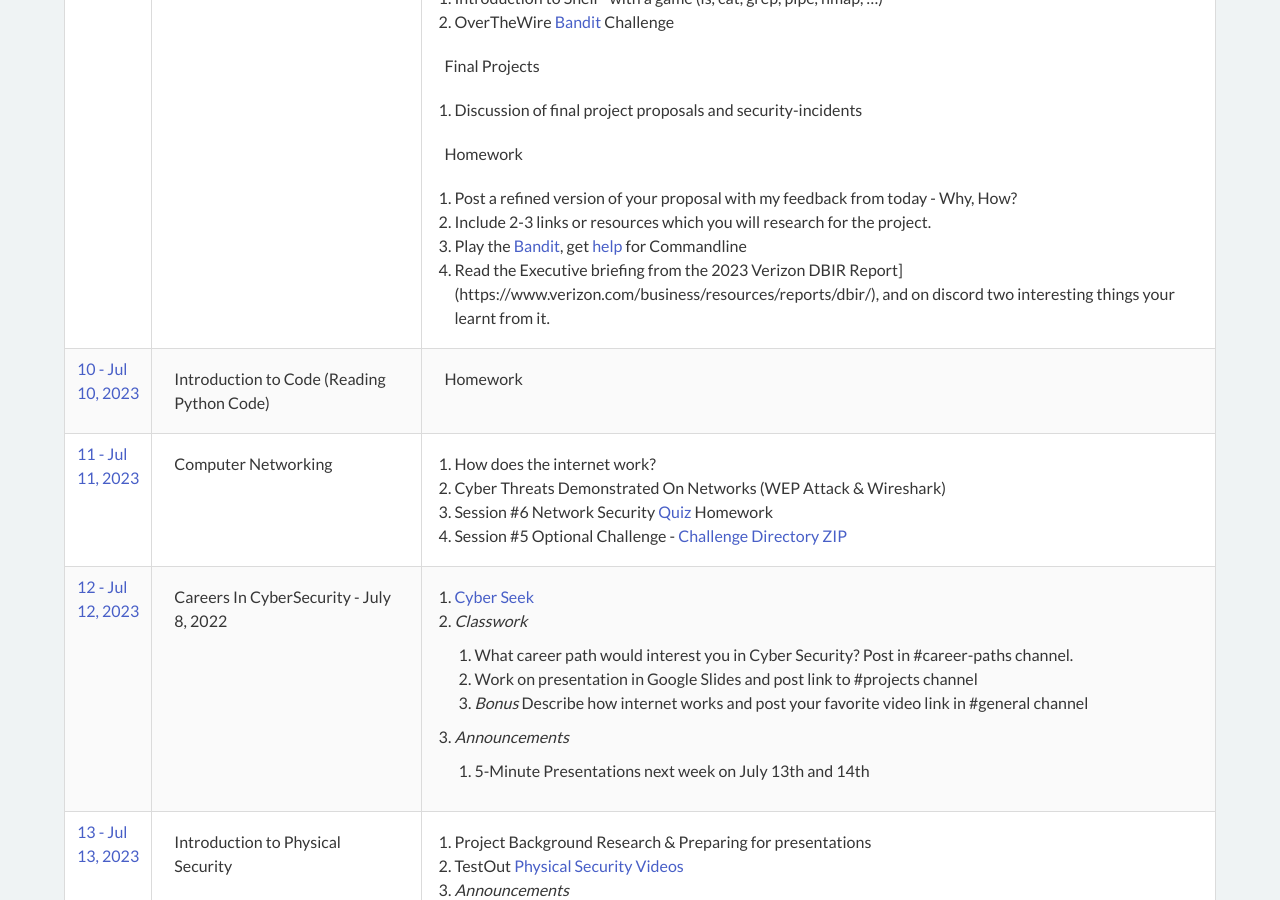
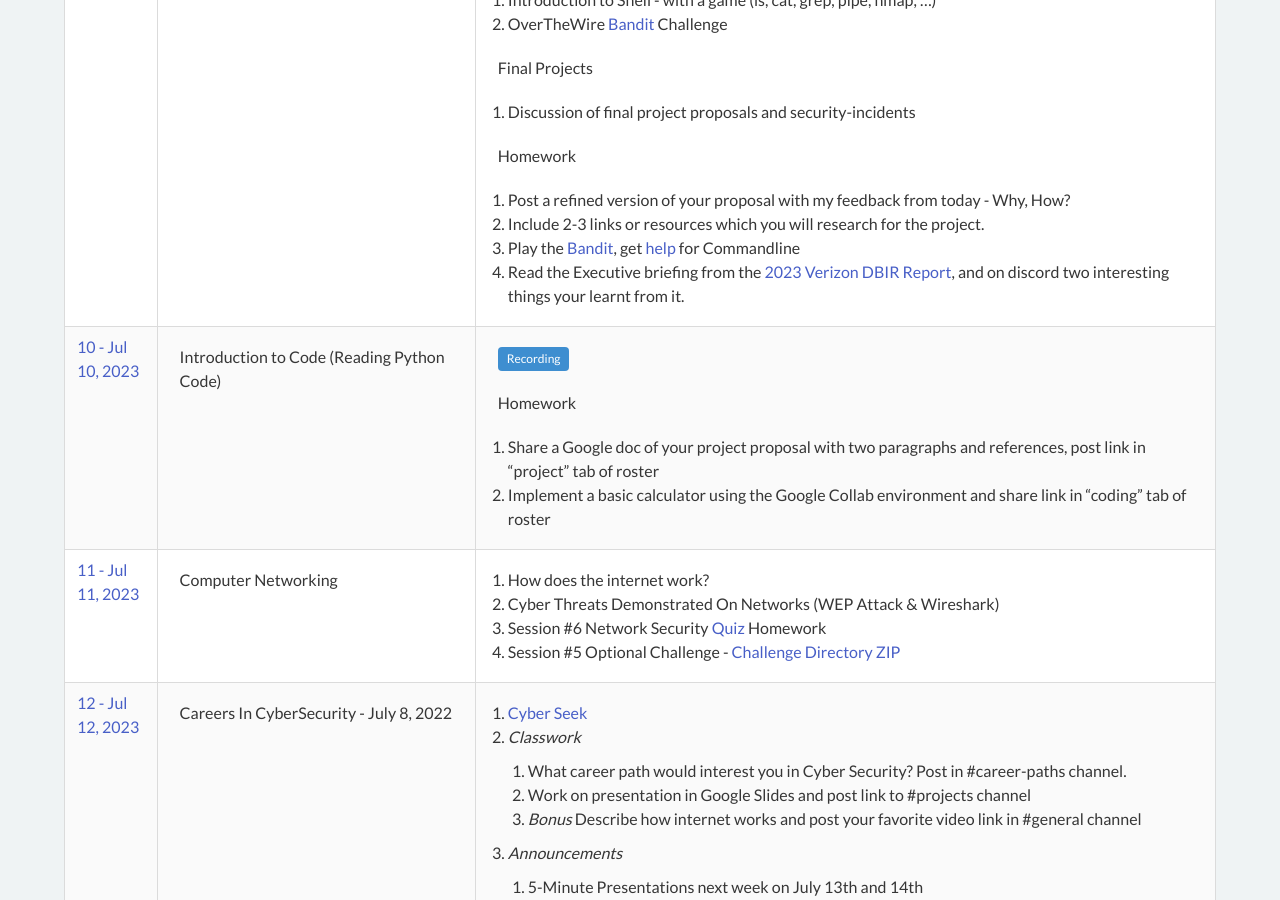
Before and after one commit to cyberdefendersprogram/www-homepage, a Jekyll site: the page built from pages/programs/2022-cyberexplorers-ncat.md, in a window 1280 px wide and 900 px high, scrolled down 3116 px. Built offline with Jekyll 4.4.1, drawn with Linux system fonts in a browser that asks for light colours; nearby versions of some CDN libraries.

Commit message:
Update cyber-explorers-ncat.yml

```diff
--- a/_data/cyber-explorers-ncat.yml
+++ b/_data/cyber-explorers-ncat.yml
@@ -95,13 +95,16 @@
     1. Post a refined version of your proposal with my feedback from today - Why, How?
     2. Include 2-3 links or resources which you will research for the project.
     3. Play the [Bandit](https://overthewire.org/wargames/bandit/bandit0.html), get [help](https://developer.mozilla.org/en-US/docs/Learn/Tools_and_testing/Understanding_client-side_tools/Command_line) for Commandline
-    4. Read the Executive briefing from the 2023 Verizon DBIR Report](https://www.verizon.com/business/resources/reports/dbir/), and on discord two interesting things your learnt from it.
+    4. Read the Executive briefing from the [2023 Verizon DBIR Report](https://www.verizon.com/business/resources/reports/dbir/), and on discord two interesting things your learnt from it.
 
 - session: 10 - Jul 10, 2023
   desc: Introduction to Code (Reading Python Code)
   notes: |
+    [Recording](https://us02web.zoom.us/rec/share/apqKgH7biFbR8GlKCVGCmc_54n6i1CfYxzTHilzlvQn-zWIPjm-J1vax4h6wnvBn.EkQB8TtNEFtN1XKc){: .tag .is-info}
 
     Homework
+    1. Share a Google doc of your project proposal with two paragraphs and references, post link in "project" tab of roster
+    1. Implement a basic calculator using the Google Collab environment and share link in "coding" tab of roster
 
 - session: 11 - Jul 11, 2023
   desc: Computer Networking
```
